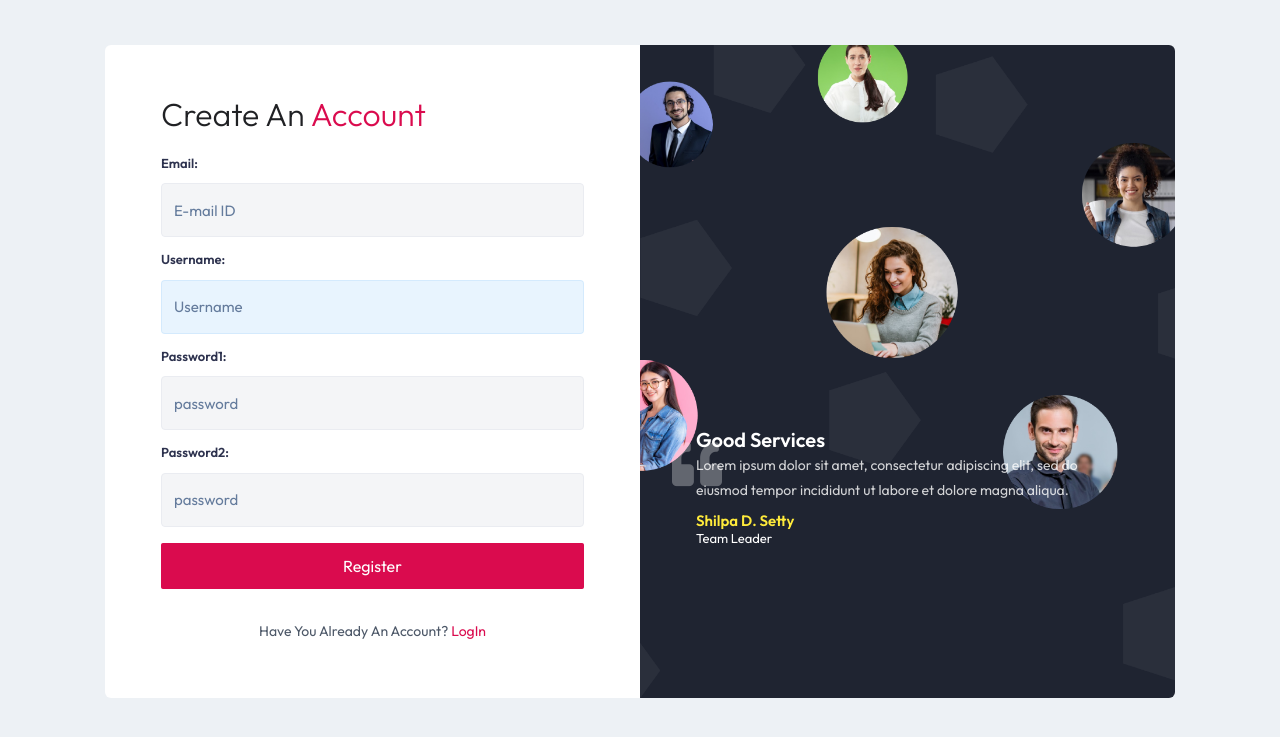
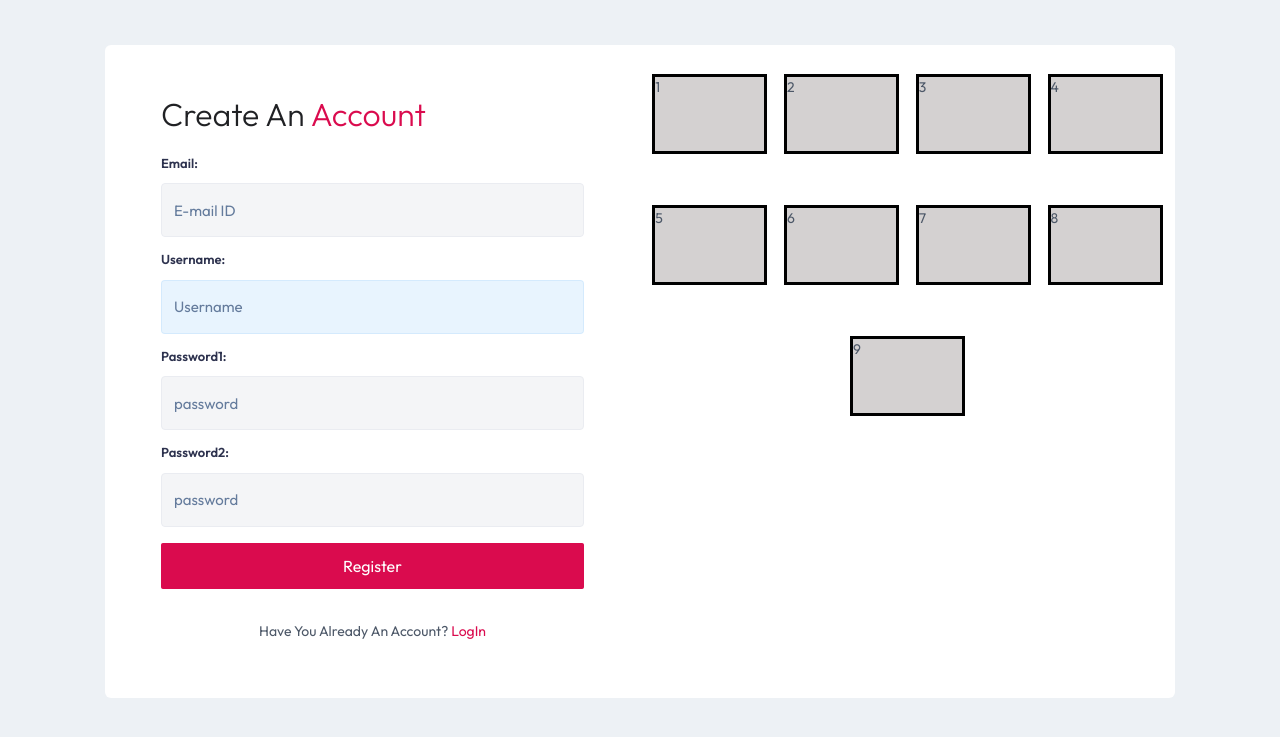
Before and after one commit to ishikaamittal/Graphic_auth, a Django app: page /register/ in a window 1280 px wide. Shown: the top 737 px of the page. Run offline with Django 3.2, Linux system fonts and the light colour scheme; some libraries are stand-ins or nearby versions.

Commit message:
images/ashish

```diff
--- /dev/null
+++ b/static/css/images.css
@@ -0,0 +1,24 @@
+.image{
+    height: 10vh;
+    width: 9vw;
+    display: block;
+    margin: auto;
+    flex-direction: column;
+    background: rgb(212, 209, 209);
+    /* border-bottom-left-radius: 0px;
+    border-bottom-right-radius: 0px; */
+    border: 3px solid black;
+}
+.images{
+    min-height: 50vh;
+    background: #ffffff;
+    padding: 0.5rem;
+    display: flex;
+    justify-content: space-evenly;
+    flex-wrap: wrap;
+    grid-gap: 0.5rem;
+}
+.selected{
+    /* border: 3px solid black;*/
+    background-color: aqua;
+}
--- /dev/null
+++ b/static/js/script.js
@@ -0,0 +1,10 @@
+let allimages = document.querySelectorAll(".image");
+for(let i=0;i<allimages.length;i++){
+    allimages[i].innerHTML = allimages[i].id;
+}
+for(let i=0;i<allimages.length;i++){
+    let image = allimages[i];
+    image.addEventListener("click" , ()=>{
+        image.classList.add("selected");
+    })
+}
--- a/templates/register.html
+++ b/templates/register.html
@@ -1,68 +1,58 @@
-
 {% load static %}
 <!DOCTYPE html>
 <html lang="en">
     <head>
         <meta charset="utf-8" />
         <meta name="author" content="www.frebsite.nl" />
-		<meta name="viewport" content="width=device-width, initial-scale=1.0, minimum-scale=1.0, maximum-scale=1.0, user-scalable=no" />
-
+        <meta name="viewport"
+              content="width=device-width, initial-scale=1.0, minimum-scale=1.0, maximum-scale=1.0, user-scalable=no"/>
         <title>LearnUp - Online Course & Education HTML Template</title>
-
         <!-- Custom CSS -->
-        <link href="{%static '/css/styles.css'%}" rel="stylesheet">
-
+        <link href="{% static '/css/styles.css' %}" rel="stylesheet">
+        <link href="{% static '/css/images.css' %}" rel="stylesheet">
         <!-- Custom Color Option -->
-		<link href="{%static '/css/colors.css'%}" rel="stylesheet">
-
+        <link href="{% static '/css/colors.css' %}" rel="stylesheet">
     </head>
-
     <body class="log-bg">
-
         <!-- ============================================================== -->
         <!-- Preloader - style you can find in spinners.css'%} -->
         <!-- ============================================================== -->
-        <div id="preloader"><div class="preloader"><span></span><span></span></div></div>
-
-
+        <div id="preloader">
+            <div class="preloader">
+                <span></span><span></span>
+            </div>
+        </div>
         <!-- ============================================================== -->
         <!-- Main wrapper - style you can find in pages.scss -->
         <!-- ============================================================== -->
         <div id="main-wrapper">
-
             <!-- ========================== SignUp Elements ============================= -->
             <section class="log-space">
                 <div class="container">
                     <div class="row justify-content-center">
                         <div class="col-lg-11 col-md-11">
-
                             <div class="row no-gutters position-relative log_rads">
                                 <div class="col-lg-6 col-md-7 position-static p-4">
                                     <div class="log_wraps">
                                         <div class="log__heads">
-											<h4 class="mt-0 logs_title">Create An <span class="theme-cl">Account</span></h4>
+                                            <h4 class="mt-0 logs_title">
+                                                Create An <span class="theme-cl">Account</span>
+                                            </h4>
                                         </div>
-
-
                                         <form method="post">
                                             <div class=" form-group ">{{ form.as_p }}</div>
-
                                             <div class="form-group">
                                                 <button type="submit " class="btn btn-primary w-100">Register</button>
                                                 {% csrf_token %}
                                             </div>
-
                                         </form>
-
-
                                         <div class="form-group text-center mb-0 mt-3">
                                             Have You Already An Account? <a href="/login" class="theme-cl">LogIn</a>
                                         </div>
-
                                     </div>
                                 </div>
-                                <div class="col-lg-6 col-md-5 bg-cover" style="background:#1f2431 url({%static '/img/log.png'%})no-repeat;">
-									<div class="lui_9okt6">
+                                <div class="col-lg-6 col-md-5 ">
+                                    {% comment %} <div class="lui_9okt6">
 										<div class="_loh_revu97">
 											<div id="reviews-login">
 
@@ -141,25 +131,45 @@
 												</div>
 
 											</div>
+                                    </div> {% endcomment %}
+                                    <div class="images">
+                                        <div class="image one" id = "1">img 1</div>
+                                        <div class="image two" id = "2">img 2</div>
+                                        <div class="image three" id = "3">img 3</div>
+                                        <div class="image four" id = "4">img 4</div>
+                                        <div class="image five" id = "5">
+                                            img 5
+                                        </div>
+                                        <div class="image six" id = "6">
+                                            img 6
+                                        </div>
+                                        <div class="image seven" id = "7">
+                                            img 7
+                                        </div>
+                                        <div class="image eight" id = "8">
+                                            img 8
+                                        </div>
+                                        <div class="image nine" id = "9">
+                                            img 9
+                                        </div>
+                                    </div>
+                                    <script src="https://cdn.jsdelivr.net/npm/short-unique-id@latest/dist/short-unique-id.min.js"></script>
+                                    <script>
+										let uid = new ShortUniqueId();
+
+                                    </script>
                                 </div>
                             </div>
                         </div>
-
-
-							</div>
-
                     </div>
                 </div>
             </div>
         </section>
         <!-- ========================== Login Elements ============================= -->
-
-
     </div>
     <!-- ============================================================== -->
     <!-- End Wrapper -->
     <!-- ============================================================== -->
-
     <!-- ============================================================== -->
     <!-- All Jquery -->
     <!-- ============================================================== -->
@@ -171,9 +181,9 @@
     <script src="{%static '/js/jquery.counterup.min.js'%}"></script>
     <script src="{%static '/js/counterup.min.js'%}"></script>
     <script src="{%static '/js/custom.js'%}"></script>
+    <script src="{%static '/js/script.js'%}"></script>
     <!-- ============================================================== -->
     <!-- This page plugins -->
     <!-- ============================================================== -->
-
 </body>
 </html>
```
Lines whose indentation alone changed are shown as unchanged.
